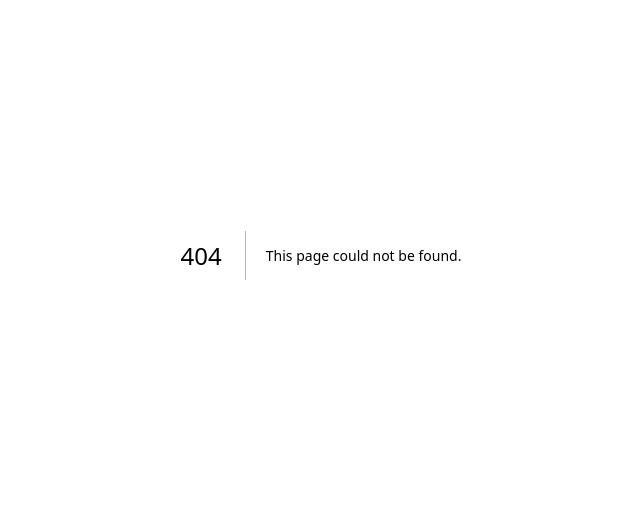
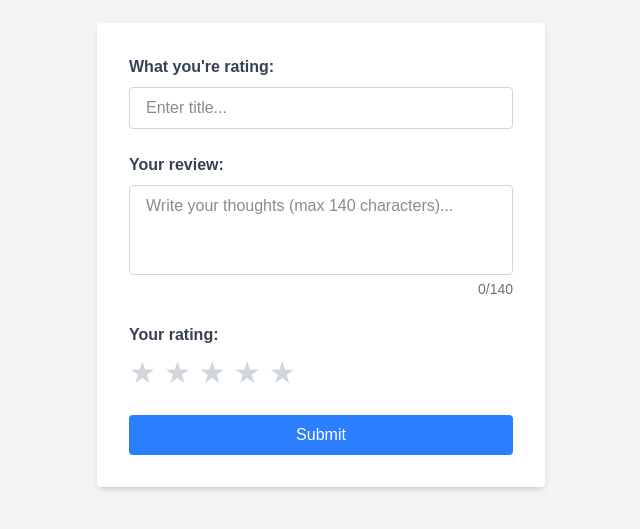
Before and after one commit to eolson31/rate-everything, a Next.js app: page /new_post in a window 1280 px wide. Before the commit this address had no page. Shown: the part 145-674 px from the top of the page, without its empty margins (319-959 px from the left). Built offline with nearby package versions, Linux system fonts and the light colour scheme.

Commit message:
Added new post screen

```diff
--- /dev/null
+++ b/src/app/home/PostFeedClient.tsx
@@ -0,0 +1,29 @@
+// components/PostFeedClient.tsx
+"use client";
+
+import { useRouter } from "next/navigation";
+import PostFeed from "../post_feed";
+
+interface PostFeedClientProps {
+  posts: any; // Replace 'any' with your post type if you have types
+}
+
+export default function PostFeedClient({ posts }: PostFeedClientProps) {
+  const router = useRouter();
+
+  const handlePost = () => {
+    router.push("/new_post");
+  };
+
+  return (
+    <div>
+      <button
+        onClick={handlePost}
+        className="bg-blue-500 text-white px-4 py-2 rounded mb-4"
+      >
+        Rate Something
+      </button>
+      <PostFeed posts={posts} />
+    </div>
+  );
+}
--- a/src/app/home/page.tsx
+++ b/src/app/home/page.tsx
@@ -1,12 +1,13 @@
-import PostFeed from "../post_feed";
+// app/page.tsx
 import { get_posts } from "../queries";
+import PostFeedClient from "../home/PostFeedClient";
 
 export default async function Home() {
-    const posts = await get_posts();
+  const posts = await get_posts();
 
   return (
     <div>
-        <PostFeed posts={posts}/>
+      <PostFeedClient posts={posts} />
     </div>
   );
 }
--- /dev/null
+++ b/src/app/new_post/page.tsx
@@ -0,0 +1,85 @@
+"use client";
+
+import { useRouter } from "next/navigation";
+import { useState } from "react";
+
+export default function newPost() {
+  const router = useRouter();
+  const [rating, setRating] = useState(0);
+  const [review, setReview] = useState("");
+
+  const handleSubmit = (e: React.FormEvent) => {
+    e.preventDefault();
+    console.log("Form submitted:", { rating, review });
+    router.push("/home");
+    // Here you would usually send to your server
+  };
+
+  return (
+    <div className="min-h-screen flex items-center justify-center bg-gray-100 p-4">
+      <form onSubmit={handleSubmit} className="bg-white p-8 rounded shadow-md w-full max-w-md space-y-6">
+
+        {/* Title */}
+        <div className="flex flex-col">
+          <label htmlFor="title" className="mb-2 font-semibold text-gray-700">
+            What you're rating:
+          </label>
+          <input
+            id="title"
+            type="text"
+            className="border border-gray-300 rounded px-4 py-2 focus:outline-none focus:border-blue-500"
+            placeholder="Enter title..."
+            required
+          />
+        </div>
+
+        {/* Review */}
+        <div className="flex flex-col">
+          <label htmlFor="review" className="mb-2 font-semibold text-gray-700">
+            Your review:
+          </label>
+          <textarea
+            id="review"
+            value={review}
+            onChange={(e) => {
+              if (e.target.value.length <= 140) setReview(e.target.value);
+            }}
+            className="border border-gray-300 rounded px-4 py-2 focus:outline-none focus:border-blue-500 resize-none"
+            placeholder="Write your thoughts (max 140 characters)..."
+            rows={3}
+          />
+          <div className="text-right text-sm text-gray-500 mt-1">
+            {review.length}/140
+          </div>
+        </div>
+
+        {/* Star Rating */}
+        <div className="flex flex-col">
+          <span className="mb-2 font-semibold text-gray-700">Your rating:</span>
+          <div className="flex space-x-2">
+            {[1, 2, 3, 4, 5].map((star) => (
+              <button
+                key={star}
+                type="button"
+                onClick={() => setRating(star)}
+                className={`text-3xl ${
+                  star <= rating ? "text-yellow-400" : "text-gray-300"
+                }`}
+              >
+                ★
+              </button>
+            ))}
+          </div>
+        </div>
+
+        {/* Submit Button */}
+        <button
+          type="submit"
+          className="w-full bg-blue-500 text-white py-2 rounded hover:bg-blue-600"
+        >
+          Submit
+        </button>
+      </form>
+    </div>
+  );
+}
```
